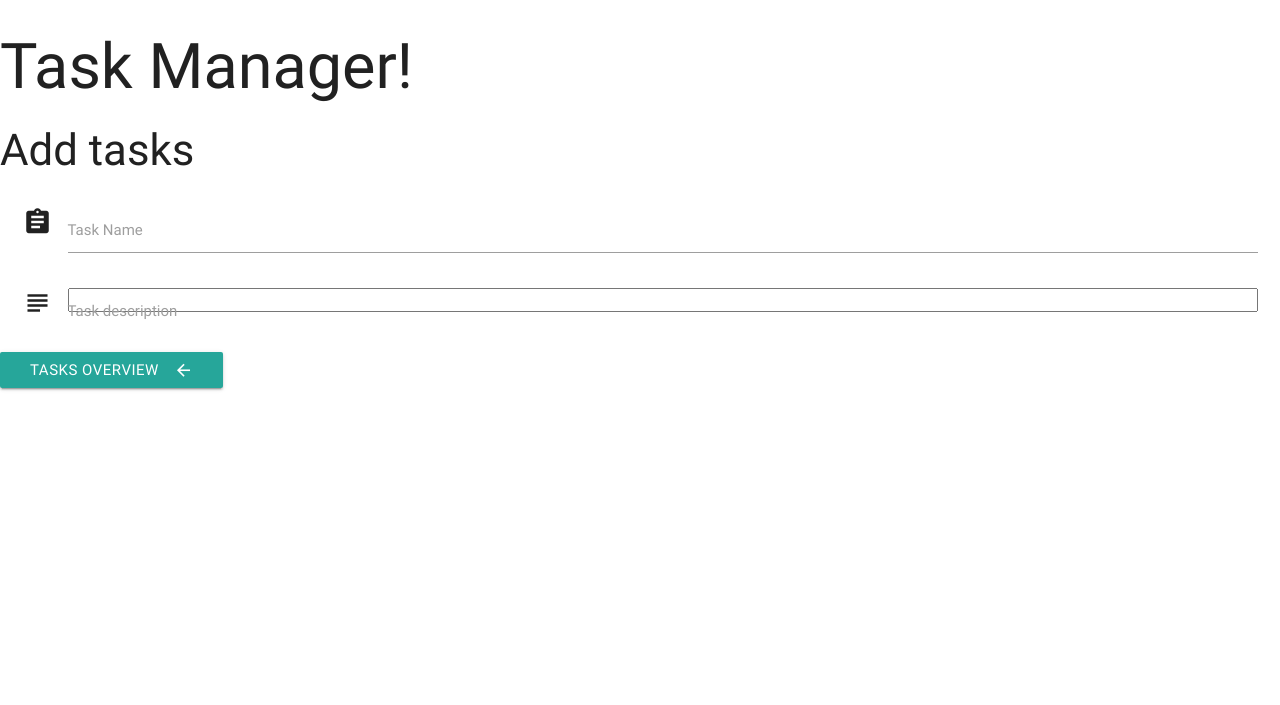
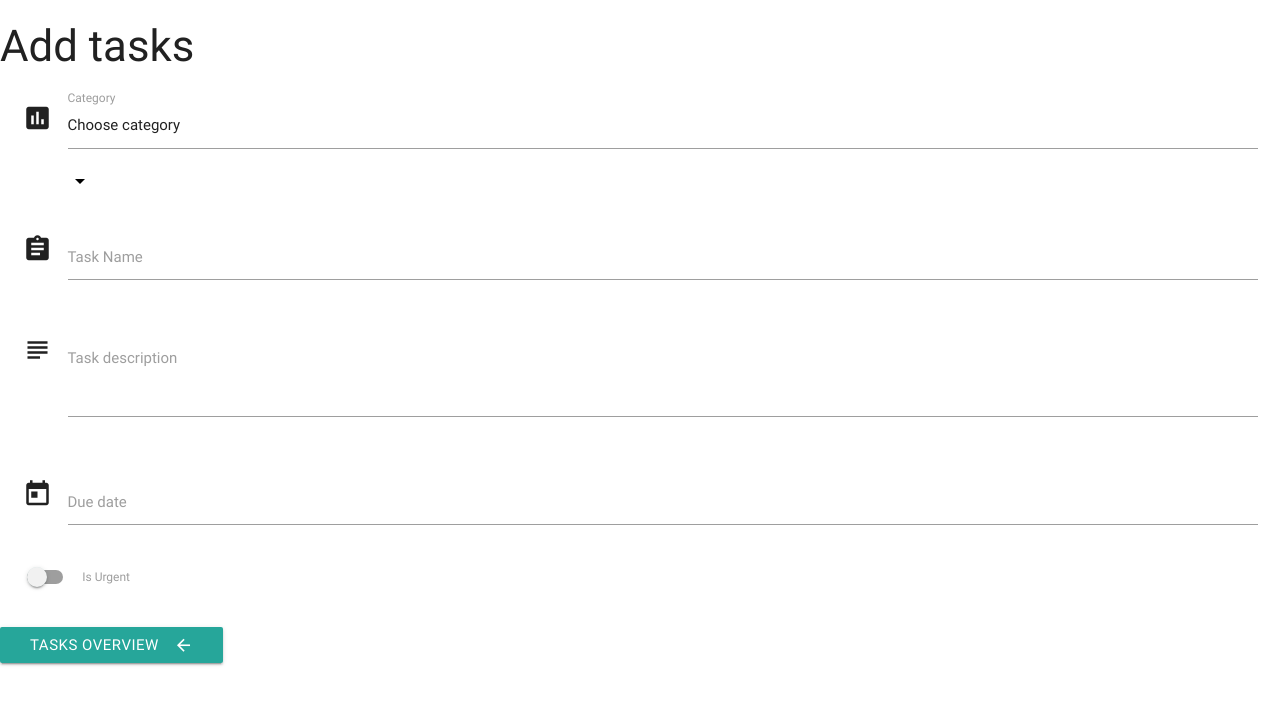
Before and after one commit to dejvoss/flask-task-manager, a Flask app: page /add_task in a window 1280 px wide. Shown: the top 705 px of the page. Run offline with Flask 2, Linux system fonts and the light colour scheme; data that the repository does not hold is empty; some libraries are stand-ins or nearby versions.

Commit message:
Add select option for choosing categories from existed mongo dabatase

```diff
--- a/app.py
+++ b/app.py
@@ -21,7 +21,8 @@ def get_tasks():
 
 @app.route('/add_task')
 def add_task():
-    return render_template('add_task.html')
+    return render_template('add_task.html', categories=mongo.db.categories.find())
+
 
 if __name__ == '__main__':
     app.run(host=os.environ.get('IP'),
--- a/templates/add_task.html
+++ b/templates/add_task.html
@@ -5,18 +5,52 @@
 <div class="row">
 	<form action="" method="POST" class="col s12">
     <div class="row">
+		<div class="row">
+			<div class="input-field col s12">
+            <i class="material-icons prefix">poll</i>
+				<select id="category" name="category_name">
+      <option value="" disabled selected>Choose category</option>
+       {% for cat in categories %}
+            <option value="{{cat.category_name}}">{{cat.category_name}}</option>
+       {% endfor %}
+    </select>
+				<label>Category</label>
+			</div>
+		</div>
+
 			<div class="input-field col s12">
 				<i class="material-icons prefix">assignment</i>
 				<input id="task_name" name="task_name" type="text" class="validate">
 				<label for="icon_prefix">Task Name</label>
 			</div>
+		</div>
+		<div class="row">
 			<div class="input-field col s12">
 				<i class="material-icons prefix">subject</i>
-          <input id="task_description" type="textarea" name="task_description" class="materialize-textarea">
+				<textarea id="task_description" name="task_description" class="materialize-textarea"></textarea>
 				<label for="icon_telephone">Task description</label>
+			</div>
+		</div>
+		<div class="row">
+			<div class="input-field col s12">
+				<i class="material-icons prefix">today</i>
+				<input id="due_date" name="due_date" type="text" class="datepicker">
+				<label for="icon_prefix">Due date</label>
+			</div>
+		</div>
+
+		<div class="row">
+			<div class="switch">
+				<label>
+
+      <input id="is_urgent" name="is_urgent" type="checkbox">
+      <span class="lever"></span>
+      Is Urgent
+    </label>
 			</div>
 		</div>
 	</form>
 </div>
-<a class="waves-effect waves-light btn" href="{{url_for('get_tasks')}}"><i class="material-icons right">arrow_back</i>Tasks Overview</a>
+<a class="waves-effect waves-light btn"
+	href="{{url_for('get_tasks')}}"><i class="material-icons right">arrow_back</i>Tasks Overview</a>
 {% endblock %}
--- a/templates/base.html
+++ b/templates/base.html
@@ -9,7 +9,7 @@
 </head>
 
 <body>
-	<h1>Task Manager!</h1>
+
 	{% block content %}
 	{% endblock %}
 
@@ -19,7 +19,16 @@
 	<script type="text/javascript">
 		$(document).ready(function(){
     $('.collapsible').collapsible();
+    $('.datepicker').datepicker();
+     $('select').formSelect();
+
   });
+
+//   $(document).ready(function(){
+//     $('.datepicker').datepicker();
+//   });
+
+
 	</script>
 
 </body>
```
Lines whose indentation alone changed are shown as unchanged.
